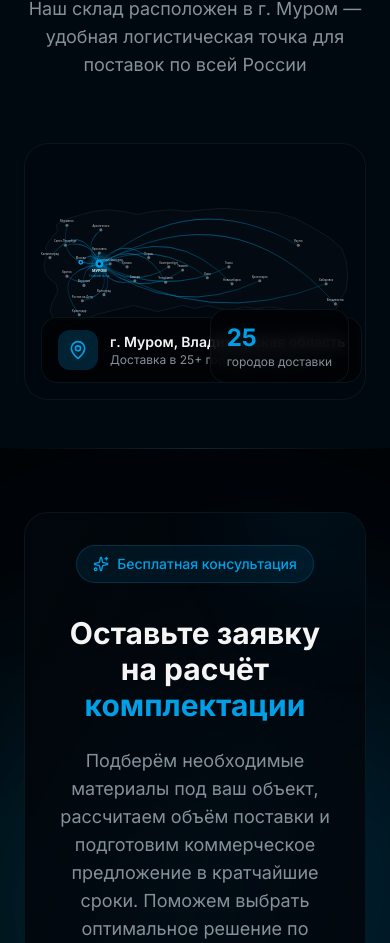
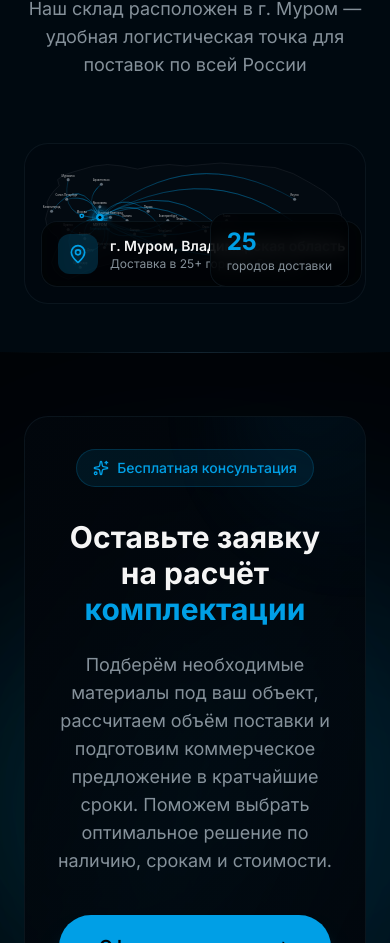
Before and after one commit to SecondNiceee/landing-order, a Next.js app: page / in a window 390 px wide. Shown: the part 5330-6273 px from the top of the page. Built offline with nearby package versions, Linux system fonts and the light colour scheme.

Commit message:
style: center map and adjust SVG viewBox
Apply flex centering and update SVG viewBox for better size.

```diff
--- a/components/geography-section.tsx
+++ b/components/geography-section.tsx
@@ -156,12 +156,12 @@ export function GeographySection() {
 
         {/* Map Container */}
         <AnimatedSection delay={0.3}>
-          <div className="relative rounded-3xl overflow-hidden border border-border/50 bg-card/30 backdrop-blur-sm">
+          <div className="relative rounded-3xl overflow-hidden border border-border/50 bg-card/30 backdrop-blur-sm flex items-center justify-center p-4 md:p-6">
             {/* SVG Map */}
-            <div className="relative aspect-[4/3] md:aspect-[16/9] p-2 md:p-4">
+            <div className="relative w-full max-w-5xl">
               <svg
-                viewBox="100 100 1050 450"
-                className="w-full h-full"
+                viewBox="120 110 1020 420"
+                className="w-full h-auto"
                 preserveAspectRatio="xMidYMid meet"
               >
                 <defs>
```
